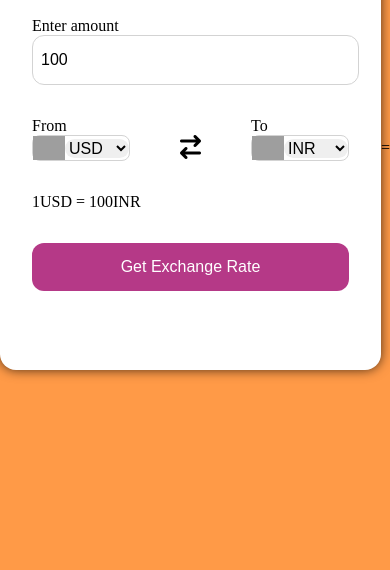
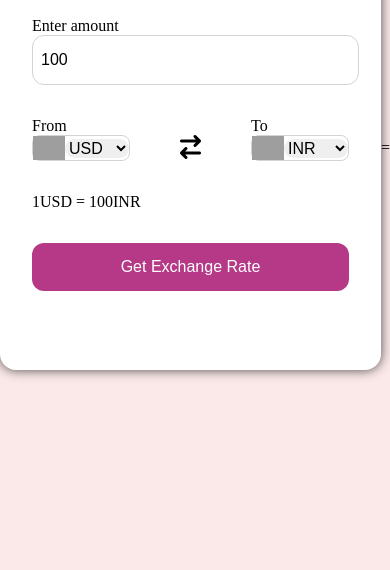
Before and after one commit to Utk-858/Currency-Convertor, a plain HTML site: page index.html in a window 390 px wide. Shown: the part 274-844 px from the top of the page. Drawn offline with Linux system fonts and the light colour scheme; grey boxes are pictures that could not be loaded.

Commit message:
responsiveness

```diff
--- a/style.css
+++ b/style.css
@@ -8,8 +8,7 @@ body{
     justify-content: center;
     align-items: center;
     min-height: 100vh;
-    background-color: rgb(255, 154, 71);
-
+    background-color: rgb(251, 233, 233);
 }
 
 .container{
```
